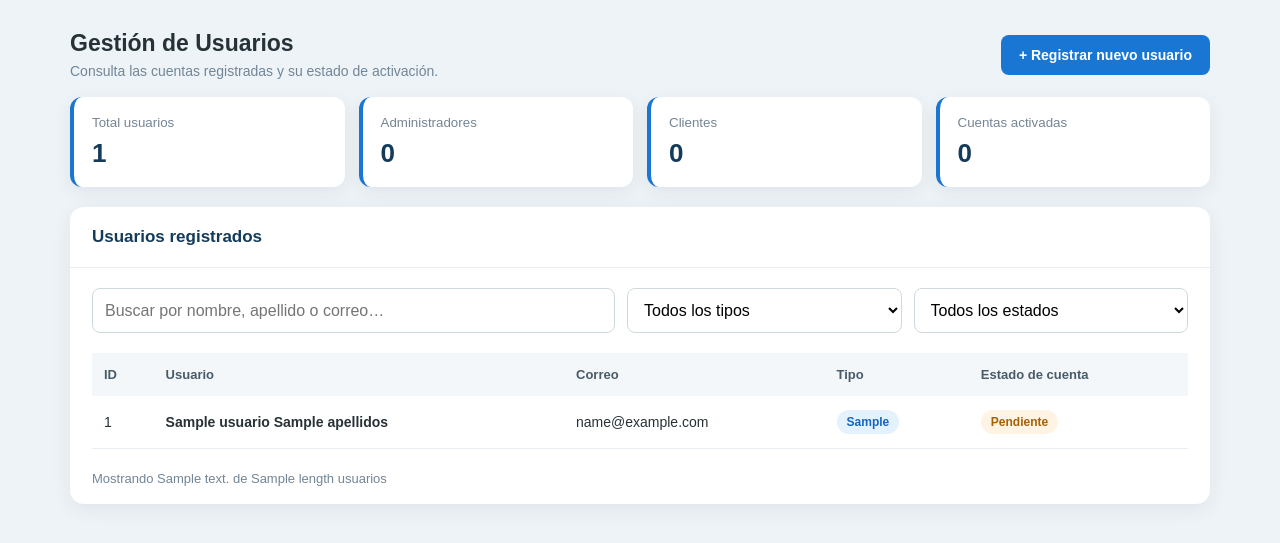
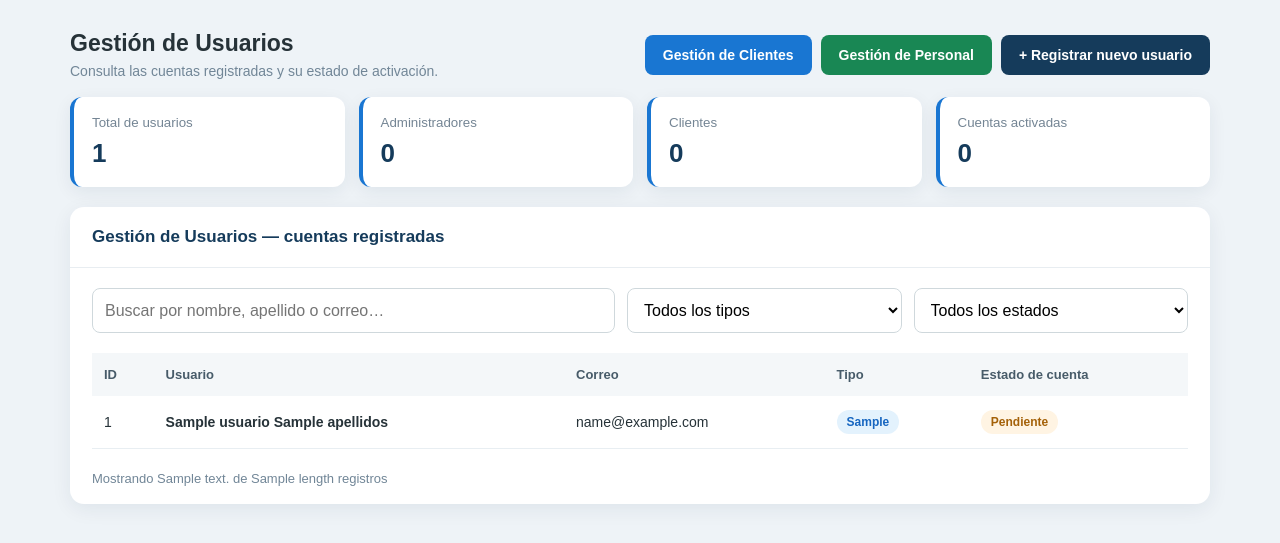
Before and after one commit to WilmerFernandez/CREINFOR_INTEGRADOR_2, a Java web app: page /listaUsuarios.jsp in a window 1280 px wide. Shown: the part 99-642 px from the top of the page. Run offline with Tomcat 11, a stand-in JSP engine, Linux system fonts and the light colour scheme; the template is opened without the code that fills it: most values are stand-ins (such as "Sample title", 1, 10 or a date in 2020).

Commit message:
Separar gestion de clientes y personal en el modulo administrativo

```diff
--- a/src/main/webapp/listaUsuarios.jsp
+++ b/src/main/webapp/listaUsuarios.jsp
@@ -5,7 +5,7 @@
     <head>
         <meta charset="UTF-8">
         <meta name="viewport" content="width=device-width, initial-scale=1.0">
-        <title>Gestión de Usuarios | CREINFOR</title>
+        <title>Administración de cuentas | CREINFOR</title>
         <style>
             * {
                 box-sizing: border-box;
@@ -82,7 +82,11 @@
                 font-size:14px;
                 font-weight:bold;
             }
-            .btn { border:0; cursor:pointer; font-family:inherit; }
+            .btn {
+                border:0;
+                cursor:pointer;
+                font-family:inherit;
+            }
             .btn:hover {
                 background:#125fa9;
             }
@@ -231,38 +235,111 @@
             }
 
             /* VENTANA FLOTANTE DE REGISTRO */
-            body.modal-abierto { overflow: hidden; }
-            .modal-registro[hidden] { display:none; }
+            body.modal-abierto {
+                overflow: hidden;
+            }
+            .modal-registro[hidden] {
+                display:none;
+            }
             .modal-registro {
-                position:fixed; inset:0; z-index:1000;
-                display:flex; justify-content:center; align-items:center;
-                padding:20px; background:rgba(12,31,48,.65);
+                position:fixed;
+                inset:0;
+                z-index:1000;
+                display:flex;
+                justify-content:center;
+                align-items:center;
+                padding:20px;
+                background:rgba(12,31,48,.65);
             }
             .modal-panel {
-                width:min(100%,570px); height:min(90vh,820px);
-                display:flex; flex-direction:column;
-                background:#fff; border-radius:16px; overflow:hidden;
+                width:min(100%,570px);
+                height:min(90vh,820px);
+                display:flex;
+                flex-direction:column;
+                background:#fff;
+                border-radius:16px;
+                overflow:hidden;
                 box-shadow:0 24px 72px rgba(0,0,0,.30);
             }
             .modal-barra {
-                background:#153b5b; color:#fff;
-                display:flex; justify-content:space-between;
-                align-items:center; padding:13px 18px; gap:12px;
+                background:#153b5b;
+                color:#fff;
+                display:flex;
+                justify-content:space-between;
+                align-items:center;
+                padding:13px 18px;
+                gap:12px;
             }
-            .modal-barra h3 { font-size:16px; margin:0; }
+            .modal-barra h3 {
+                font-size:16px;
+                margin:0;
+            }
             .modal-cerrar {
-                background:rgba(255,255,255,.13); color:white;
+                background:rgba(255,255,255,.13);
+                color:white;
                 border:1px solid rgba(255,255,255,.3);
-                border-radius:8px; padding:7px 12px;
-                font-size:20px; line-height:1; cursor:pointer;
+                border-radius:8px;
+                padding:7px 12px;
+                font-size:20px;
+                line-height:1;
+                cursor:pointer;
             }
-            .modal-cerrar:hover { background:#c62828; }
-            .iframe-registro { flex:1; width:100%; border:0; background:#eef3f7; }
-            .modal-pie { padding:9px 16px; text-align:center; font-size:12px; color:#718697; }
+            .modal-cerrar:hover {
+                background:#c62828;
+            }
+            .iframe-registro {
+                flex:1;
+                width:100%;
+                border:0;
+                background:#eef3f7;
+            }
+            .modal-pie {
+                padding:9px 16px;
+                text-align:center;
+                font-size:12px;
+                color:#718697;
+            }
             @media(max-width:600px) {
-                .modal-registro { padding:8px; }
-                .modal-panel { height:96vh; }
+                .modal-registro {
+                    padding:8px;
                 }
+                .modal-panel {
+                    height:96vh;
+                }
+            }
+
+
+
+            .btn-clientes {
+                background: #1976d2;
+            }
+
+            .btn-clientes:hover {
+                background: #125fa9;
+            }
+
+            .btn-personal {
+                background: #198754;
+            }
+
+            .btn-personal:hover {
+                background: #146c43;
+            }
+
+            .btn-registro {
+                background: #153b5b;
+            }
+
+            .btn-registro:hover {
+                background: #24577d;
+            }
+
+            .btn-clientes.seleccionado, .btn-personal.seleccionado { box-shadow:0 0 0 3px rgba(21,59,91,.17); outline:2px solid #fff; }
+            .nav-modulos { display:flex; flex-wrap:wrap; gap:9px; }
+            .page-title { flex:1; min-width:220px; }
+            .stat.personal { border-left-color:#198754; }
+            .stat .valor { display:block; }
+            @media(max-width:650px) { .stats { grid-template-columns:repeat(2,minmax(0,1fr)); } .nav-modulos { width:100%; } .nav-modulos .btn { flex:1; text-align:center; } }
         </style>
     </head>
 
@@ -274,31 +351,63 @@
                 <a class="back" href="${pageContext.request.contextPath}/adminDashboard">← Volver al panel</a>
             </div>
         </header>
+        <c:set var="esClientes" value="${modulo == 'clientes'}" />
+        <c:set var="esPersonal" value="${modulo == 'personal'}" />
+        <c:set var="titulo" value="${esClientes ? 'Gestión de Clientes' : (esPersonal ? 'Gestión de Personal' : 'Gestión de Usuarios')}" />
+        <c:set var="sustantivo" value="${esClientes ? 'clientes' : (esPersonal ? 'personal' : 'usuarios')}" />
         <main>
             <div class="page-head">
-                <div><h2>Gestión de Usuarios</h2><p class="muted">Consulta las cuentas registradas y su estado de activación.</p></div>
-                <button class="btn" type="button" id="abrirRegistro">+ Registrar nuevo usuario</button>
+                <div class="page-title">
+                    <h2><c:out value="${titulo}"/></h2>
+                    <p class="muted">
+                        <c:choose>
+                            <c:when test="${esClientes}">Administra las cuentas de los clientes que solicitan servicios.</c:when>
+                            <c:when test="${esPersonal}">Consulta las cuentas del personal interno de CREINFOR.</c:when>
+                            <c:otherwise>Consulta las cuentas registradas y su estado de activación.</c:otherwise>
+                        </c:choose>
+                    </p>
+                </div>
+                <nav class="nav-modulos" aria-label="Módulos de administración">
+                    <a class="btn btn-clientes ${esClientes ? 'seleccionado' : ''}"
+                       href="${pageContext.request.contextPath}/listaUsuarios?modulo=clientes">Gestión de Clientes</a>
+                    <a class="btn btn-personal ${esPersonal ? 'seleccionado' : ''}"
+                       href="${pageContext.request.contextPath}/listaUsuarios?modulo=personal">Gestión de Personal</a>
+                    <button class="btn btn-registro" type="button" id="abrirRegistro">
+                        <c:choose>
+                            <c:when test="${esClientes}">+ Registrar nuevo cliente</c:when>
+                            <c:when test="${esPersonal}">+ Registrar nuevo personal</c:when>
+                            <c:otherwise>+ Registrar nuevo usuario</c:otherwise>
+                        </c:choose>
+                    </button>
+                </nav>
             </div>
             <div class="stats">
-                <div class="stat"><small>Total usuarios</small><strong id="total">0</strong></div>
-                <div class="stat"><small>Administradores</small><strong id="admins">0</strong></div>
-                <div class="stat"><small>Clientes</small><strong id="clientes">0</strong></div>
+                <div class="stat"><small>${esClientes ? 'Total de clientes' : (esPersonal ? 'Total de personal' : 'Total de usuarios')}</small><strong id="total">0</strong></div>
+                <div class="stat"><small>${esClientes ? 'Clientes activados' : (esPersonal ? 'Administradores' : 'Administradores')}</small><strong id="dato2">0</strong></div>
+                <div class="stat"><small>${esClientes ? 'Pendientes de activación' : (esPersonal ? 'Colaboradores' : 'Clientes')}</small><strong id="dato3">0</strong></div>
                 <div class="stat"><small>Cuentas activadas</small><strong id="activas">0</strong></div>
             </div>
             <section class="card">
-                <div class="card-title">Usuarios registrados</div>
+                <div class="card-title"><c:out value="${titulo}"/> — cuentas registradas</div>
                 <div class="filters">
-                    <input id="buscar" type="search" placeholder="Buscar por nombre, apellido o correo…" aria-label="Buscar usuario">
+                    <input id="buscar" type="search" placeholder="Buscar por nombre, apellido o correo…" aria-label="Buscar usuarios">
+                    <c:if test="${not esClientes}">
                         <select id="tipoFiltro" aria-label="Filtrar por tipo">
-                        <option value="">Todos los tipos</option><option value="admin">Administrador</option><option value="cliente">Cliente</option><option value="colaborador">Colaborador</option>
+                            <option value="">Todos los tipos</option>
+                            <c:if test="${not esPersonal}"><option value="cliente">Cliente</option></c:if>
+                            <option value="admin">Administrador</option>
+                            <option value="colaborador">Colaborador</option>
                         </select>
+                    </c:if>
                     <select id="estadoFiltro" aria-label="Filtrar por activación">
-                        <option value="">Todos los estados</option><option value="activa">Activada</option><option value="pendiente">Pendiente de activación</option>
+                        <option value="">Todos los estados</option>
+                        <option value="activa">Activada</option>
+                        <option value="pendiente">Pendiente de activación</option>
                     </select>
                 </div>
                 <div class="table-wrap">
                     <table>
-                        <thead><tr><th>ID</th><th>Usuario</th><th>Correo</th><th>Tipo</th><th>Estado de cuenta</th></tr></thead>
+                        <thead><tr><th>ID</th><th>${esClientes ? 'Cliente' : 'Usuario'}</th><th>Correo</th><th>Tipo</th><th>Estado de cuenta</th></tr></thead>
                         <tbody id="tablaUsuarios">
                             <c:forEach var="u" items="${usuarios}">
                                 <tr data-tipo="${u.tipoUsuario}" data-estado="${u.cuentaActivada ? 'activa' : 'pendiente'}">
@@ -311,7 +420,7 @@
                             </c:forEach>
                         </tbody>
                     </table>
-                    <p id="sinResultados" class="empty" hidden>No se encontraron usuarios con esos filtros.</p>
+                    <p id="sinResultados" class="empty" hidden>No se encontraron registros con esos filtros.</p>
                 </div>
                 <div class="counter" id="contador"></div>
             </section>
@@ -322,14 +431,14 @@
             <section class="modal-panel" role="dialog" aria-modal="true"
                      aria-labelledby="tituloModalRegistro">
                 <div class="modal-barra">
-                    <h3 id="tituloModalRegistro">Registrar nuevo usuario</h3>
+                    <h3 id="tituloModalRegistro">${esClientes ? 'Registrar nuevo cliente' : (esPersonal ? 'Registrar nuevo personal' : 'Registrar nuevo usuario')}</h3>
                     <button id="cerrarRegistro" type="button" class="modal-cerrar"
                             aria-label="Cerrar formulario">&times;</button>
                 </div>
                 <iframe id="iframeRegistro" class="iframe-registro"
-                        title="Formulario de registro de usuarios"
-                        data-src="${pageContext.request.contextPath}/UsuarioRegistro.jsp"></iframe>
-                <div class="modal-pie">Al cerrar se actualizará la lista de usuarios.</div>
+                        title="Formulario de registro"
+                        data-src="${pageContext.request.contextPath}/UsuarioRegistro.jsp?modulo=${esPersonal ? 'personal' : 'clientes'}"></iframe>
+                <div class="modal-pie">Al cerrar se actualizará el listado.</div>
             </section>
         </div>
         <script>
@@ -338,13 +447,21 @@
             const tipo = document.getElementById('tipoFiltro');
             const estado = document.getElementById('estadoFiltro');
             const cantidad = (predicado) => rows.filter(predicado).length;
-            document.getElementById('total').textContent = rows.length;
-            document.getElementById('admins').textContent = cantidad(r => r.dataset.tipo.toLowerCase() === 'admin');
-            document.getElementById('clientes').textContent = cantidad(r => r.dataset.tipo.toLowerCase() === 'cliente');
-            document.getElementById('activas').textContent = cantidad(r => r.dataset.estado === 'activa');
+            const modulo = '${esClientes ? 'clientes' : (esPersonal ? 'personal' : 'todos')}';
+            const total = rows.length;
+            const activas = cantidad(r => r.dataset.estado === 'activa');
+            document.getElementById('total').textContent = total;
+            document.getElementById('activas').textContent = activas;
+            if (modulo === 'clientes') {
+                document.getElementById('dato2').textContent = activas;
+                document.getElementById('dato3').textContent = total - activas;
+            } else {
+                document.getElementById('dato2').textContent = cantidad(r => r.dataset.tipo === 'admin');
+                document.getElementById('dato3').textContent = cantidad(r => r.dataset.tipo === (modulo === 'personal' ? 'colaborador' : 'cliente'));
+            }
             function filtrar() {
                 const q = buscar.value.trim().toLocaleLowerCase();
-                const t = tipo.value;
+                const t = tipo ? tipo.value : '';
                 const e = estado.value;
                 let visibles = 0;
                 rows.forEach(row => {
@@ -352,14 +469,13 @@
                         && (!t || row.dataset.tipo.toLowerCase() === t)
                         && (!e || row.dataset.estado === e);
                     row.hidden = !match;
-                    if (match)
-                        visibles++;
+                    if (match) visibles++;
                 });
                 document.getElementById('sinResultados').hidden = visibles !== 0;
-                document.getElementById('contador').textContent = `Mostrando ${visibles} de ${rows.length} usuarios`;
+                document.getElementById('contador').textContent = `Mostrando ${visibles} de ${rows.length} registros`;
             }
             buscar.addEventListener('input', filtrar);
-            tipo.addEventListener('change', filtrar);
+            if (tipo) tipo.addEventListener('change', filtrar);
             estado.addEventListener('change', filtrar);
             filtrar();
 
@@ -382,17 +498,20 @@
             function cerrarModalRegistro() {
                 modal.hidden = true;
                 document.body.classList.remove('modal-abierto');
-                if (retornoFoco && retornoFoco.focus) retornoFoco.focus();
+                if (retornoFoco && retornoFoco.focus)
+                    retornoFoco.focus();
                 // Recarga para mostrar cualquier usuario que se haya registrado.
                 window.location.reload();
             }
             abrir.addEventListener('click', abrirModalRegistro);
             cerrar.addEventListener('click', cerrarModalRegistro);
             modal.addEventListener('click', function (event) {
-                if (event.target === modal) cerrarModalRegistro();
+                if (event.target === modal)
+                    cerrarModalRegistro();
             });
             document.addEventListener('keydown', function (event) {
-                if (event.key === 'Escape' && !modal.hidden) cerrarModalRegistro();
+                if (event.key === 'Escape' && !modal.hidden)
+                    cerrarModalRegistro();
                 if (event.key === 'Tab' && !modal.hidden && document.activeElement === cerrar
                         && event.shiftKey) {
                     event.preventDefault();
```
Also changed, not shown: src/main/java/utp_integrador_2/DAO/UsuarioDAO.java (+60 -2 lines), src/main/java/utp_integrador_2/controller/ListaUsuariosServlet.java (+57 -8 lines), src/main/java/utp_integrador_2/controller/UsuarioServlet.java (+61 -92 lines), src/main/webapp/UsuarioRegistro.jsp (+19 -19 lines). Lines whose indentation alone changed are shown as unchanged.
